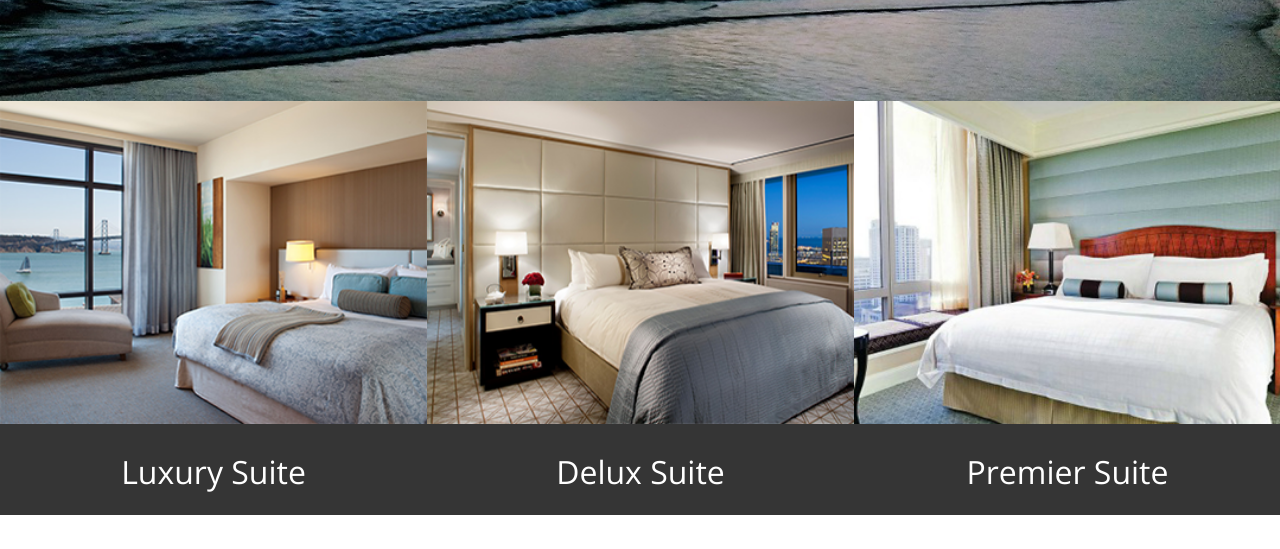
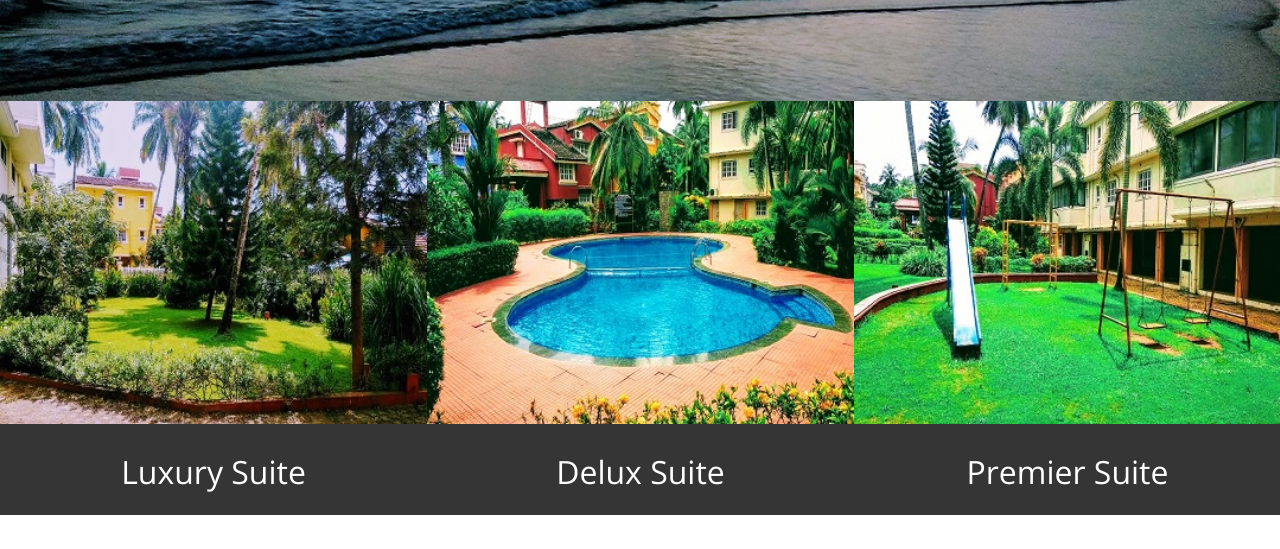
Before and after one commit to sharondza1/emmanuelHome, a plain HTML site: page index.html in a window 1280 px wide. Shown: the part 628-1177 px from the top of the page. Drawn offline with nearby package versions, Linux system fonts and the light colour scheme.

Commit message:
updated photos
updated photos

```diff
--- a/index.html
+++ b/index.html
@@ -81,22 +81,22 @@
      <section class="slider room flex">
 
                     <div class="tm-rooms">
-                        <img  src="images/luxury.png">
+                        <img  src="images/resort1.jpg">
                        <a href="rooms.html"> <p class="s">Luxury Suite</p> </a>
 
                     </div>
                         <div class="tm-rooms">
-                        <img  src="images/delux.png">
+                        <img  src="images/swimming1.jpg">
                             <a href="rooms.html"> <p class="s">Delux Suite</p></a>
 
                     </div>
                         <div class="tm-rooms">
-                        <img  src="images/premier.png">
+                        <img  src="images/playarea.jpg">
                             <a href="rooms.html">  <p>Premier Suite</p></a>
 
                     </div>
                     <div class="tm-rooms">
-                        <img  src="images/luxuryroom.png">
+                        <img  src="images/playarea.jpg">
                        <a href="rooms.html"> <p class="s">Luxury Room</p> </a>
 
                     </div>
```
Also changed, not shown: images/playarea - Copy.jpg (added), images/playarea.jpg (added), images/resort1-bckp - Copy.jpg (added), images/resort1.jpg (added), images/swimming1 - Copy.jpg (added), images/swimming1.jpg (added).
